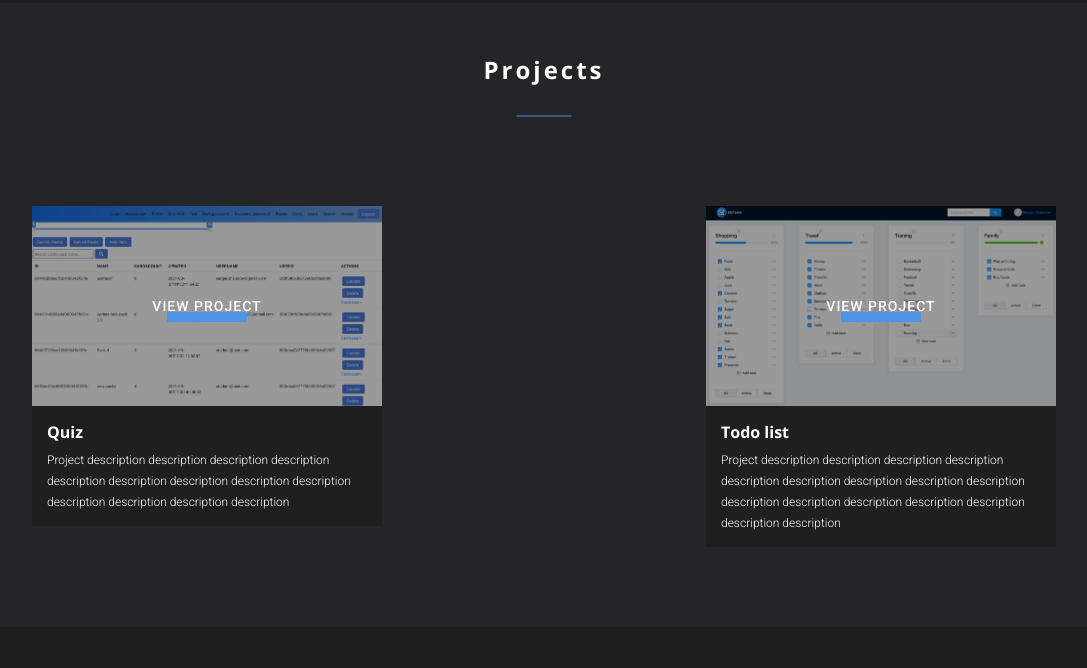
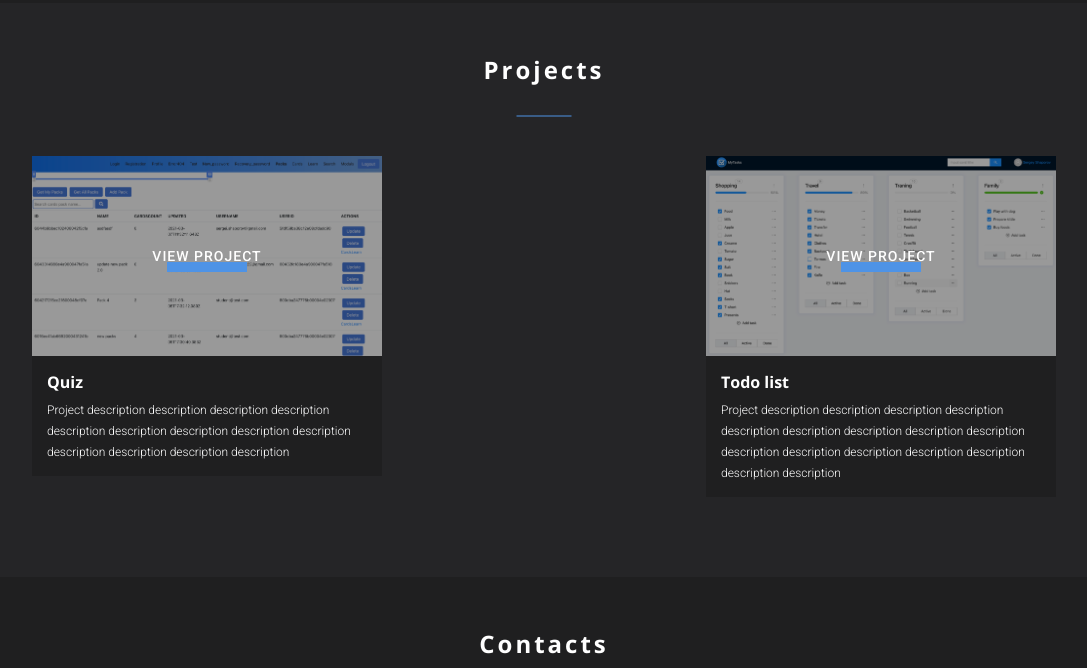
Before and after one commit to sshaporov/portfolio, a React (Create React App) app: page / in a window 1280 px wide. Shown: the part 1452-2120 px from the top of the page, without its empty margins (96-1183 px from the left). Built offline with nearby package versions, Linux system fonts and the light colour scheme.

Commit message:
project refactoring

```diff
--- a/src/03-skills/Skills.module.scss
+++ b/src/03-skills/Skills.module.scss
@@ -9,7 +9,6 @@
         @include flex(column, flex-start, center, nowrap);
         .skillsList {
             width: 100%;
-            margin-top: 40px;
             @include flex(row, space-between, flex-start, wrap);
             @media screen and (max-width: 1124px) {
                 justify-content: center;
--- a/src/03-skills/skill/Skill.module.scss
+++ b/src/03-skills/skill/Skill.module.scss
@@ -4,7 +4,7 @@
 .skill {
     width: 150px;
     @include flex(column, center, center, wrap);
-    padding: 0 20px 0 20px;
+    padding: 40px 20px 0 20px;
     .icon {
         height: 60px;
         width: 60px;
--- a/src/05-projects/Projects.jsx
+++ b/src/05-projects/Projects.jsx
@@ -17,7 +17,7 @@ function Projects() {
         <div className={styles.projects}>
             <div className={styles.container}>
                 <Title name={'Projects'}/>
-                <div className={styles.projects}>
+                <div className={styles.projectslist}>
                     <Project
                         title={'Quiz'}
                         description={'Project description description description description description description description description description description description description description'}
--- a/src/05-projects/Projects.module.scss
+++ b/src/05-projects/Projects.module.scss
@@ -3,11 +3,11 @@
 
 .projects {
     background-color: $bgSecondColor;
-    padding: 50px 0 40px 0;
+    padding: 50px 0 80px 0;
     .container {
         @include container();
         @include flex(column, flex-start, center, nowrap);
-        .projects {
+        .projectslist {
             width: 100%;
             @include flex(row, space-between, flex-start, wrap);
             margin-top: 40px;
```
